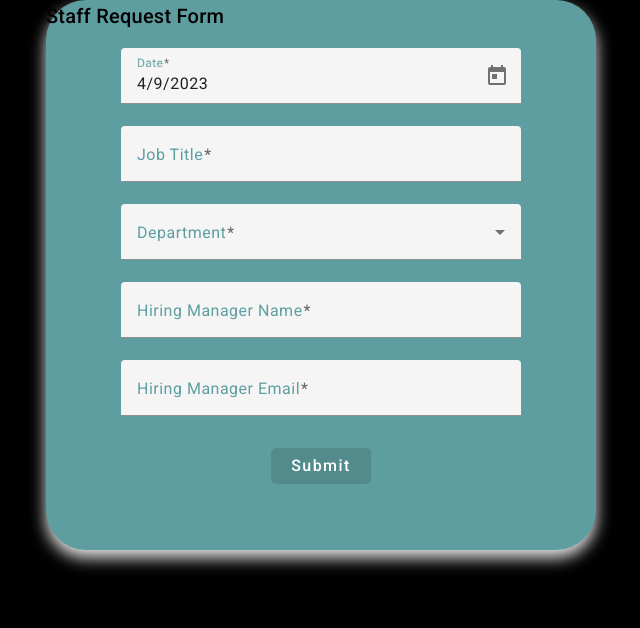
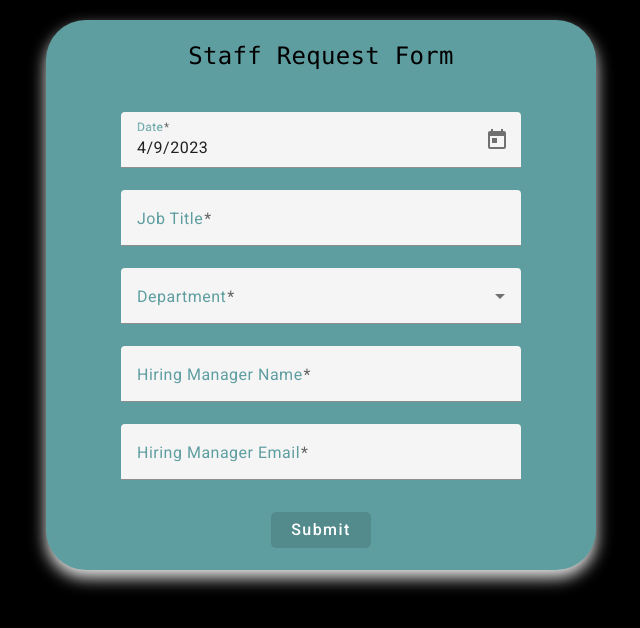
Before and after one commit to amanuelR/Staff-Request, an Angular app: page / in a window 1280 px wide. Shown: the top 628 px of the page, without its empty margins (319-959 px from the left). Built offline with nearby package versions, Linux system fonts and the light colour scheme.

Commit message:
merge conflict left over resolved

```diff
--- a/src/app/staff-request-form/staff-request-form.component.css
+++ b/src/app/staff-request-form/staff-request-form.component.css
@@ -15,11 +15,6 @@ form {
   box-shadow: 0 8px 16px 0 rgba(255, 255, 255, 0.9);
 }
 
-
-<<<<<<< HEAD
-
-=======
->>>>>>> 34586598624780aeec1106eaef8679658dfd0eee
 h2 {
   text-align: center;
   margin-top: 20px;
@@ -54,7 +49,6 @@ button[type="submit"] {
   transition: background-color 0.2s ease-in-out;
   align-self: center;
 }
-<<<<<<< HEAD
 
 @media (max-width: 599px) {
   /* Styles for small screens */
@@ -70,5 +64,3 @@ button[type="submit"] {
     max-width: 100%;
   }
 }
-=======
->>>>>>> 34586598624780aeec1106eaef8679658dfd0eee
--- a/src/app/staff-request-table/staff-request-table.component.css
+++ b/src/app/staff-request-table/staff-request-table.component.css
@@ -23,7 +23,6 @@
       color: cadetblue;
   }
 
-<<<<<<< HEAD
   @media (max-width: 599px) {
     /* Styles for small screens */
     .container_table {
@@ -35,6 +34,3 @@
       max-width: 100%;
     }
   }
-=======
-
->>>>>>> 34586598624780aeec1106eaef8679658dfd0eee
```
